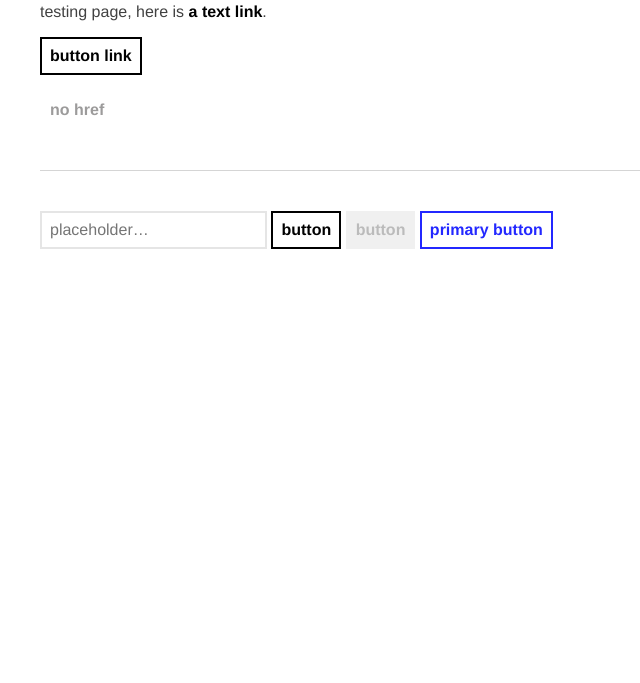
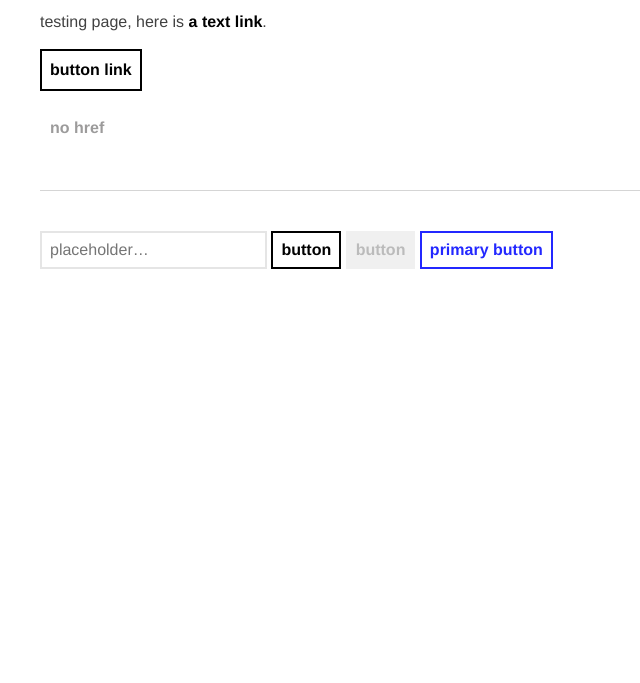
Before and after one commit to lovemecomputer/website-template-simple, a website: page index.html in a window 1280 px wide. Shown: the part 117-800 px from the top of the page, without its empty margins (0-640 px from the left). Drawn offline with nearby package versions, Linux system fonts and the light colour scheme; files that its build step writes are made by us from their sources.

Commit message:
change project name, add default line height

```diff
--- a/package.json
+++ b/package.json
@@ -1,5 +1,5 @@
 {
-  "name": "poject-template-simple",
+  "name": "website-template-simple",
   "version": "1.0.0",
   "description": "simple repository of starter website files",
   "main": "main.js",
--- a/styles/_base.scss
+++ b/styles/_base.scss
@@ -12,6 +12,7 @@ body {
   font-family: "Helvetica Neue", Helvetica, Arial, sans-serif;
   font-size: 1.6rem; /* 16px equivalent */
   font-weight: $weight-normal;
+  line-height: 1.4;
 }
 
 a {
```
